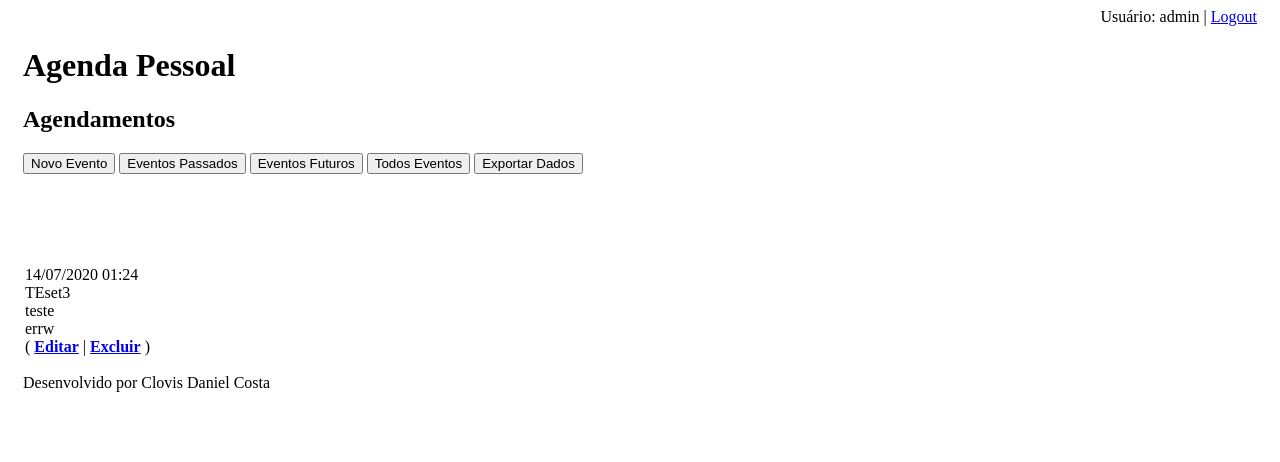
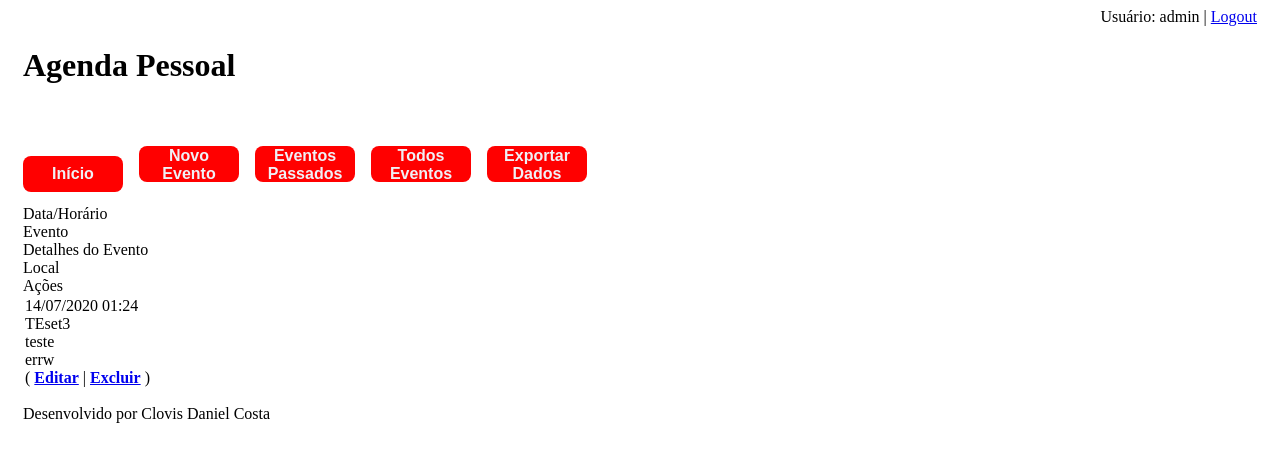
Before and after one commit to clovisdanielcosta/python-agenda, a Django app: page /agenda/ in a window 1280 px wide. Shown: the top 462 px of the page. Run offline with Django 3.2, Linux system fonts and the light colour scheme; a user stored in the database is signed in; data comes from the database, SQL or seed files in the repository; both versions use the stored data as it was after the commit; some libraries are stand-ins or nearby versions.

Commit message:
Ajustado problema da duplicação das rotas nos botões. Criados os métdos para exibir eventos passados e para exportar dados.

```diff
--- a/agenda/urls.py
+++ b/agenda/urls.py
@@ -21,6 +21,7 @@ from  django.views.generic import RedirectView
 urlpatterns = [
     path('admin/', admin.site.urls),
     path('agenda/', views.lista_eventos),
+    path('agenda/passado/', views.lista_eventos_passados),
     path('agenda/todos/', views.lista_todos_eventos),
     path('agenda/lista/<int:id_usuario>/', views.json_lista_evento),
     path('agenda/evento/', views.evento),
@@ -29,5 +30,6 @@ urlpatterns = [
     path('', RedirectView.as_view(url='/agenda/')), # Redirecionando o index diretamente
     path('login/', views.login_user),
     path('login/submit', views.submit_login),
-    path('logout/', views.logout_user)
+    path('logout/', views.logout_user),
+    path('exportar/exporta/', views.json_lista_evento)
 ]
--- a/core/static/css/styles.css
+++ b/core/static/css/styles.css
@@ -18,8 +18,8 @@ body {
     margin-top: 40px;
     margin-bottom: 13px;
     margin-right: 12px;
-    width: 260px;
-    height: 56px;
+    width: 100px;
+    height: 36px;
     background-color: red;
     border-radius: 8px;
     color: var(--bkg-color);
@@ -32,7 +32,7 @@ body {
 .wrapper {
   display: grid;
   grid-template-columns: 1fr 2fr 3fr 2fr 1fr;
-} */
+}
 /*  {box-sizing: border-box;}
 .wrapper {
     border: 1px solid olive;
--- a/core/views.py
+++ b/core/views.py
@@ -32,18 +32,20 @@ def submit_login(request):
                 # def index(request):
                 #      return redirect('/agenda/')
 
+# Lista os eventos atuais a partir de duas horas atrás
 @login_required(login_url='/login/') # Precisa colocar a barra no início pra não concatenar
 def lista_eventos(request):
         # evento = Evento.objects.get(id=1) #para consulta pelo id
         # Pelo usuário
         #evento = Evento.objects.all() #todos
         usuario = request.user
-        data_atual = datetime.now() - timedelta(hours=2) # Pegando não atrasados de de até 1 hora atrás
+        data_atual = datetime.now() - timedelta(days=1) # Pegando não atrasados de de até 1 hora atrás
         evento = Evento.objects.filter(usuario=usuario,
                                        data_evento__gt=data_atual) # '__lt' para datas menores
         dados = {'eventos':evento}
         return render(request, 'agenda.html', dados)
 
+# Lista todos os eventos
 @login_required(login_url='/login/')
 def lista_todos_eventos(request):
         usuario = request.user
@@ -55,7 +57,17 @@ def lista_todos_eventos(request):
         dados = {'eventos': evento}
         return render(request, 'agenda.html', dados)
 
+# Lista apenas os eventos passados
+@login_required(login_url='/login/') # Precisa colocar a barra no início pra não concatenar
+def lista_eventos_passados(request):
+        usuario = request.user
+        data_atual = datetime.now() - timedelta(hours=2) # Pegando não atrasados de de até 1 hora atrás
+        evento = Evento.objects.filter(usuario=usuario,
+                                       data_evento__lt=data_atual) # '__lt' para datas menores
+        dados = {'eventos':evento}
+        return render(request, 'agenda.html', dados)
 
+# Consulta um evento pelo id
 @login_required(login_url='/login/')
 def evento(request):
         id_evento = request.GET.get('id')
@@ -64,6 +76,7 @@ def evento(request):
                 dados['evento'] = Evento.objects.get(id=id_evento)
         return render(request, 'evento.html', dados)
 
+# Inclui um novo evento
 @login_required(login_url='/login/')
 def submit_evento(request):
         if request.POST:
@@ -95,6 +108,7 @@ def submit_evento(request):
                                               usuario=usuario)
         return redirect('/')
 
+# Exclui um evento
 @login_required(login_url='/login/')
 def delete_evento(request, id_evento):
         # Impedindo a deleção de evento de outro usuário
@@ -109,8 +123,14 @@ def delete_evento(request, id_evento):
                 raise Http404()
         return redirect('/')
 
+# Lista eventos em formato JSON
 @login_required(login_url='/login/')
-def json_lista_evento(request, id_usuario):
-        usuario = User.objects.get(id=id_usuario)
-        evento = Evento.objects.filter(usuario=usuario).values('id', 'titulo')
+def json_lista_evento(request):
+        usuario = request.user
+        evento = Evento.objects.all().values('id',
+                                             'titulo',
+                                             'descricao',
+                                             'data_evento',
+                                             'local',
+                                             'data_criacao')
         return JsonResponse(list(evento), safe=False)
--- a/templates/agenda.html
+++ b/templates/agenda.html
@@ -1,29 +1,37 @@
 {% extends "model-page.html" %}
 
 <script>
+currURL= window.location.href;
+if currURL == "http://127.0.0.1:8000/agenda/todos/"
+td = window.history.pushState({}, document.title, "/" + "todos/");
 
-    window.history.replaceState({}, document.title, "/" + "todos/");
 </script>
-{% block content %}
 <h2>Agendamentos</h2>
 
-    <a href="evento/"><button type="button">Novo Evento</button></a>
-    <a href=""><button type="button">Eventos Passados</button></a>
-    <a href=""><button type="button">Eventos Futuros</button></a>
-    <a href="todos/"><button type="button">Todos Eventos</button></a>
-    <a href=""><button type="button">Exportar Dados</button></a>
+{% block content %}
 
-    <div class="wrapper">
-            <div class="header">Data/Horário</div>
-            <div class="header">Evento</div>
-            <div class="header">Detalhes do Evento</div>
-            <div class="header">Local</div>
-            <div class="header" id="action-titulo">Ações</div>
-    </div>
+    <a href="http://127.0.0.1:8000/agenda/">
+        <button class="bbtn" type="button">Início</button></a>
+    <a href="http://127.0.0.1:8000/agenda/evento/">
+        <button class="bbtn" type="button">Novo Evento</button></a>
+    <a href="http://127.0.0.1:8000/agenda/passado/">
+        <button class="bbtn" type="button">Eventos Passados</button></a>
+    <a href="http://127.0.0.1:8000/agenda/todos/">
+        <button class="bbtn" type="button">Todos Eventos</button></a>
+    <a href="http://127.0.0.1:8000/exportar/exporta/" target="_blank">
+        <button class="bbtn" type="button">Exportar Dados</button></a>
+
+        <div>
+            <div>Data/Horário</div>
+            <div>Evento</div>
+            <div>Detalhes do Evento</div>
+            <div>Local</div>
+            <div>Ações</div>
+        </div>
 
     {% for evento in eventos %}
 
-            <div class="wrapper" id="itens" style={% if evento.get_evento_atrasado %}
+            <div id="itens" style={% if evento.get_evento_atrasado %}
                         "color:red"
                         {% endif %}>
                 <div>{{ evento.get_data_evento }}</div>
@@ -31,8 +39,8 @@
                 <div>{{ evento.descricao }}</div>
                 <div>{{ evento.local }}</div>
                 <div id="action-itens">(
-                <a href="evento/?id={{ evento.id }}"><b>Editar</b></a>  |
-                <a href="evento/delete/{{ evento.id }}"><b>Excluir</b></a>
+                <a href="http://127.0.0.1:8000/agenda/evento/?id={{ evento.id }}"><b>Editar</b></a>  |
+                <a href="http://127.0.0.1:8000/agenda/evento/delete/{{ evento.id }}"><b>Excluir</b></a>
                 )</div>
 
             </div>
--- a/templates/model-page.html
+++ b/templates/model-page.html
@@ -4,7 +4,6 @@
 <head>
     <meta charset="UTF-8">
     <meta name="viewport" content="width=device-width, initial-scale=1.0">
-    <script src="https://ajax.googleapis.com/ajax/libs/jquery/1.11.1/jquery.min.js"></script>
     <link rel="stylesheet" href="{% static 'css/styles.css' %}">
     {% include "model-header.html" %}
 </head>
```
Also changed, not shown: templates/exportar.html (added, +10 -0 lines), db.sqlite3, templates/home.html (deleted).
